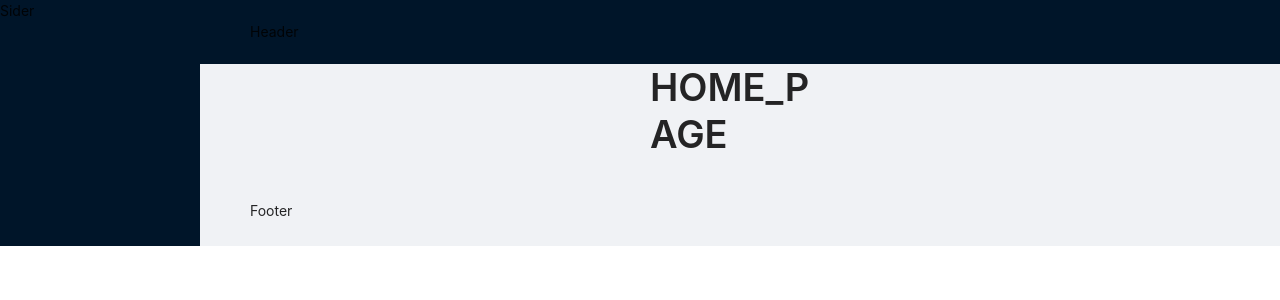
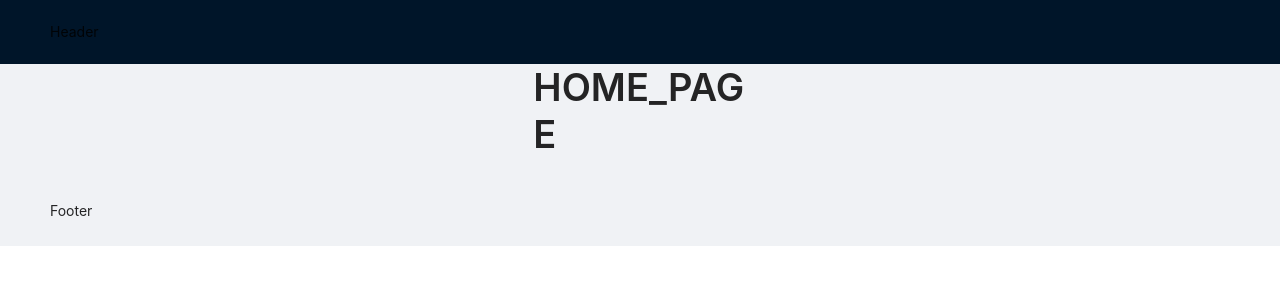
Before and after one commit to wertyga/mafit_cms, a Next.js app: page / in a window 1280 px wide. Shown: the top 300 px of the page. Built offline with nearby package versions, Linux system fonts and the light colour scheme.

Commit message:
change layout

```diff
--- a/src/components/App/AppLayout.tsx
+++ b/src/components/App/AppLayout.tsx
@@ -7,13 +7,10 @@ const {
 
 export const AppLayout = ({ children }) => (
   <Layout>
-    <Sider>Sider</Sider>
-    <Layout>
-      <Header>Header</Header>
-      <Content>
-        {children}
-      </Content>
-      <Footer>Footer</Footer>
-    </Layout>
+    <Header>Header</Header>
+    <Content>
+      {children}
+    </Content>
+    <Footer>Footer</Footer>
   </Layout>
 );
```
